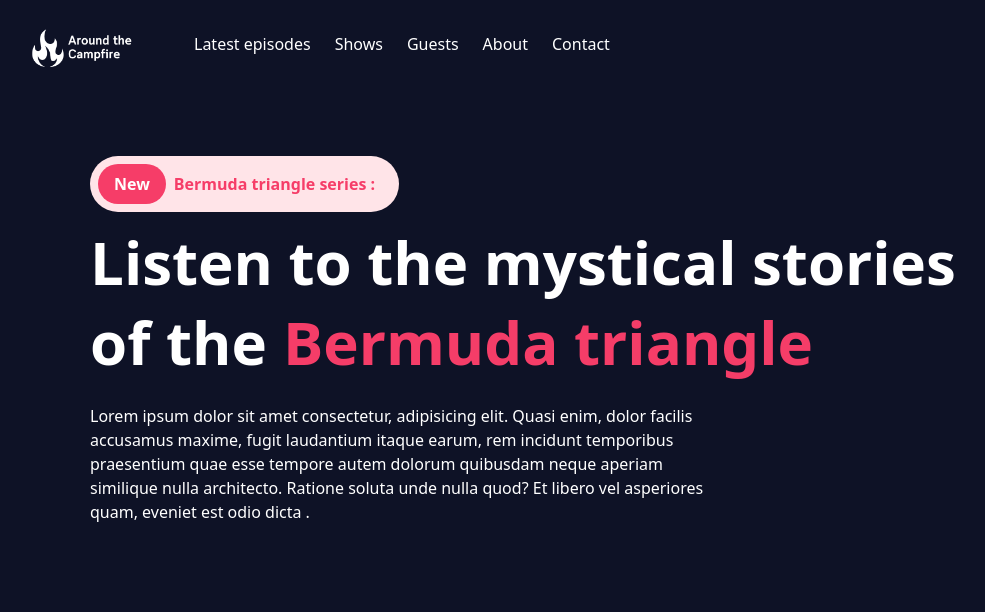
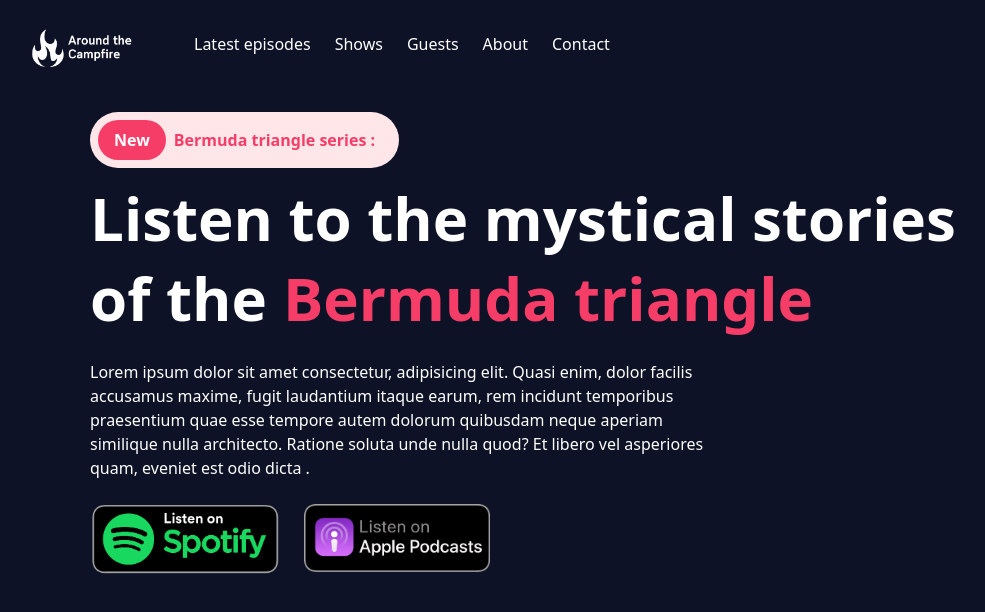
Before and after one commit to Abhaysoft-inc/ATCampfire, a React (Vite) app in the folder frontend/: page / in a window 1280 px wide. Shown: the top 612 px of the page, without its empty margins (86-1071 px from the left). Built offline with nearby package versions, Linux system fonts and the light colour scheme.

Commit message:
added listen on logos

```diff
--- a/frontend/src/screens/HomePage.jsx
+++ b/frontend/src/screens/HomePage.jsx
@@ -1,12 +1,12 @@
-import  { Component } from 'react'
+import { Component } from 'react'
 
 export default class HomePage extends Component {
   render() {
     return (
       <>
-      <div className="homesection px-44 py-16 ">
+        <div className="homesection px-44 py-5 ">
 
-        <div className="tickerban bg-[#ffe4e8] p-2 rounded-full mb-5 w-1/3">
+          <div className="tickerban bg-[hsl(351,100%,95%)] p-2 rounded-full mb-5 w-1/3">
             <div className="inerp flex">
               <p href="" className="newbtn bg-[#f63d68] font-[600] text-white py-2 px-4 rounded-3xl">New</p>
               <p className="ml-2 py-2 text-[#f63d68] font-[700]">Bermuda triangle series :</p>
@@ -27,6 +27,12 @@ export default class HomePage extends Component {
             <p className="mt-8 text-white w-2/3 text-wrap"> Lorem ipsum dolor sit amet consectetur, adipisicing elit. Quasi enim, dolor facilis accusamus maxime, fugit laudantium itaque earum, rem incidunt temporibus praesentium quae esse tempore autem dolorum quibusdam neque aperiam similique nulla architecto. Ratione soluta unde nulla quod? Et libero vel asperiores quam, eveniet est odio dicta .</p>
 
           </div>
+          <div className="lstnon flex -ml-2 space-x-4">
+            <img src="/images/spotifylisten.png" className='mt-4 w-46 h-[85px]' alt="" />
+            <img src="/images/apple-podcast.png" className='mt-6 w-46 h-[68px]' alt="" />
+            {/* <img src="/images/applepodcast.png" className='w-20 h-10 scale-1' alt="" /> */}
+          </div>
+
 
         </div>
 
```
Also changed, not shown: frontend/public/images/apple-podcast.png (added), frontend/public/images/applepodcast.png (deleted). Lines whose indentation alone changed are shown as unchanged.
